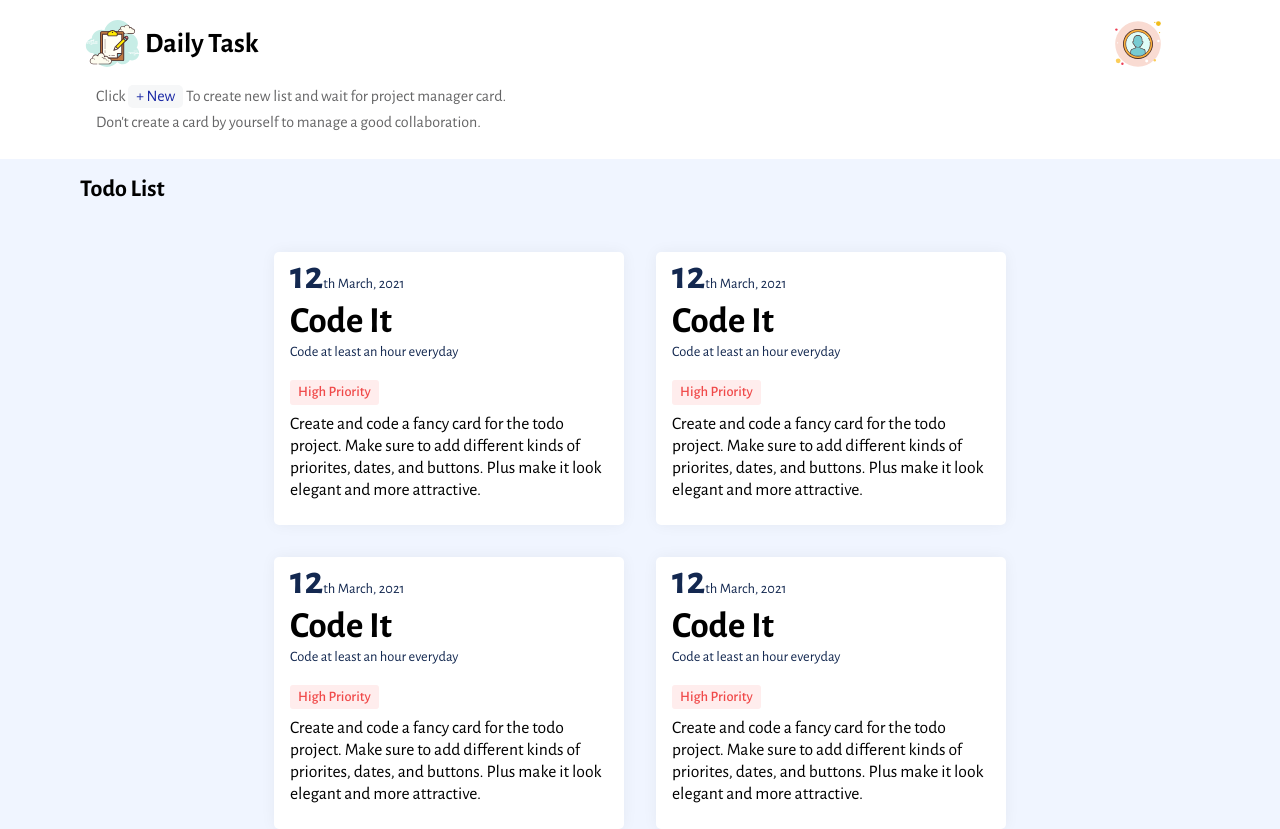
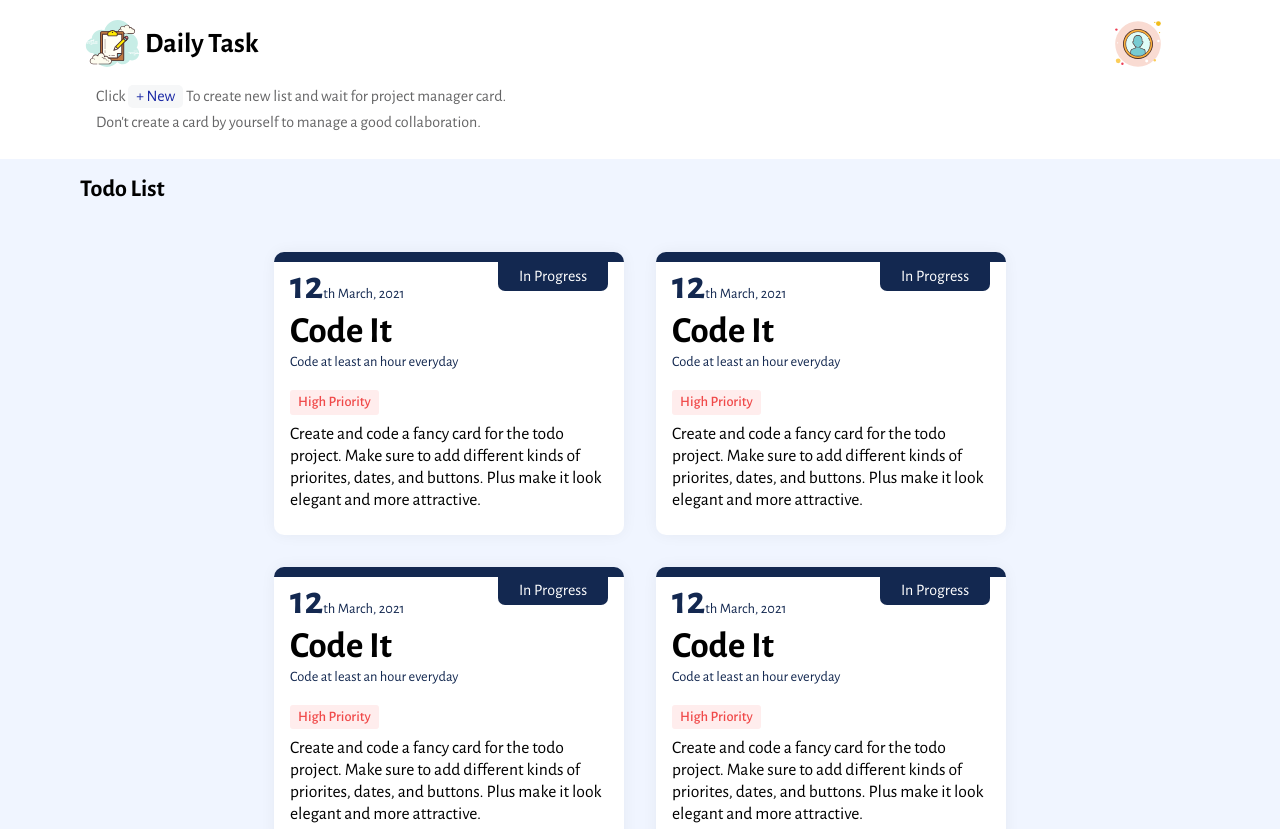
Before and after one commit to TidbitsJS/Parse-Todo, a React (Create React App) app: page / in a window 1280 px wide. Shown: the top 829 px of the page. Built offline with nearby package versions, Linux system fonts and the light colour scheme.

Commit message:
card header customization

```diff
--- a/src/components/Card/Card.js
+++ b/src/components/Card/Card.js
@@ -10,6 +10,11 @@ const Card = () => {
           <p>
             <span>12</span>th March, 2021
           </p>
+        </div>
+        <div className="todo-card-container-header-todo">
+          <div className="todo-card-container-header-todoType">
+            <p>In Progress</p>
+          </div>
         </div>
       </div>
       <div className="todo-card-container-header-task">
--- a/src/components/Card/card.css
+++ b/src/components/Card/card.css
@@ -3,9 +3,11 @@
   background: #fff;
 
   overflow: hidden;
-  border-radius: 5px;
+  border-radius: 10px;
   margin: 1rem;
   cursor: pointer;
+
+  border-top: 10px solid #132850;
 
   box-shadow: 0px 0px 15px rgba(0, 0, 0, 0.05);
   transition: 0.3s ease;
@@ -35,6 +37,21 @@
   font-size: 2.5rem;
   font-weight: 700;
   color: #132850;
+}
+
+.todo-card-container-header-todo {
+  display: flex;
+  justify-content: center;
+  align-items: flex-start;
+  margin-right: 1rem;
+}
+
+.todo-card-container-header-todoType {
+  padding: 0.3rem 1.3rem;
+  background: #132850;
+  color: #fff;
+  border-bottom-left-radius: 7px;
+  border-bottom-right-radius: 7px;
 }
 
 .todo-card-container-header-task {
```
